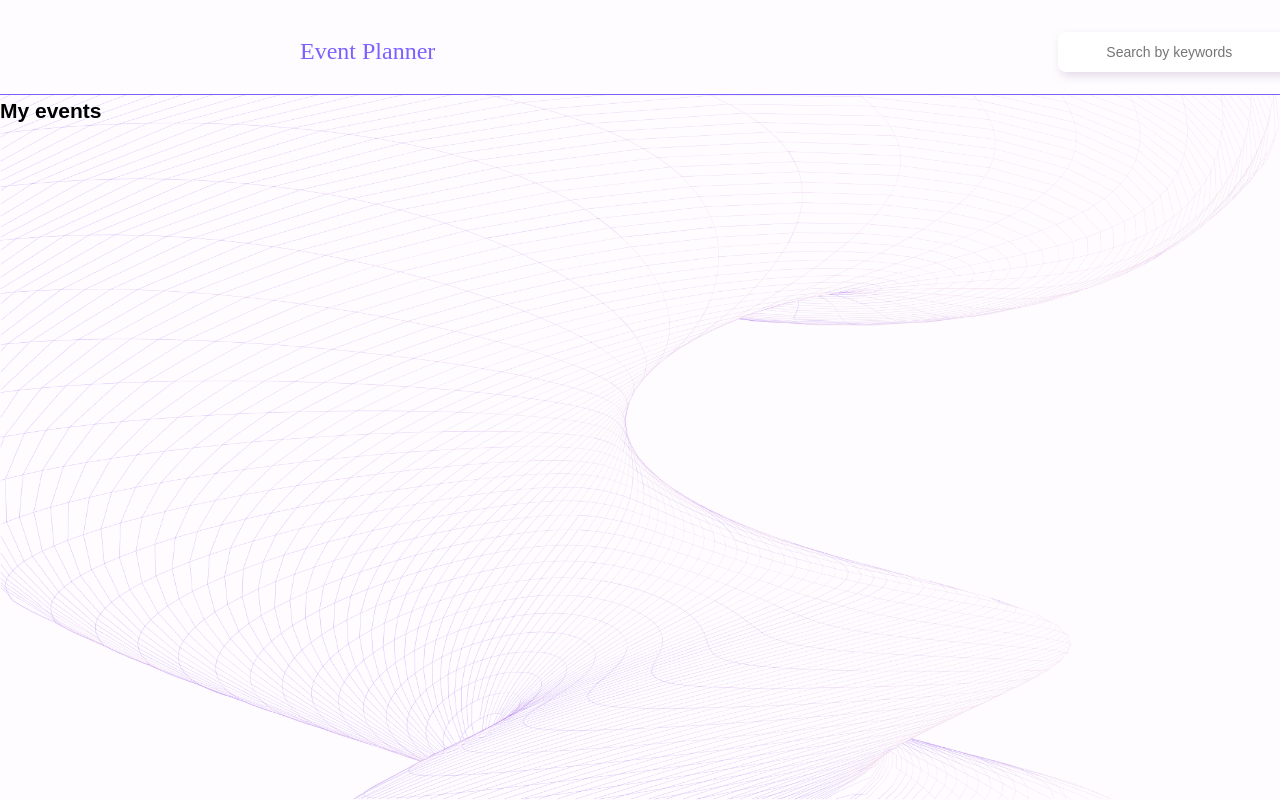
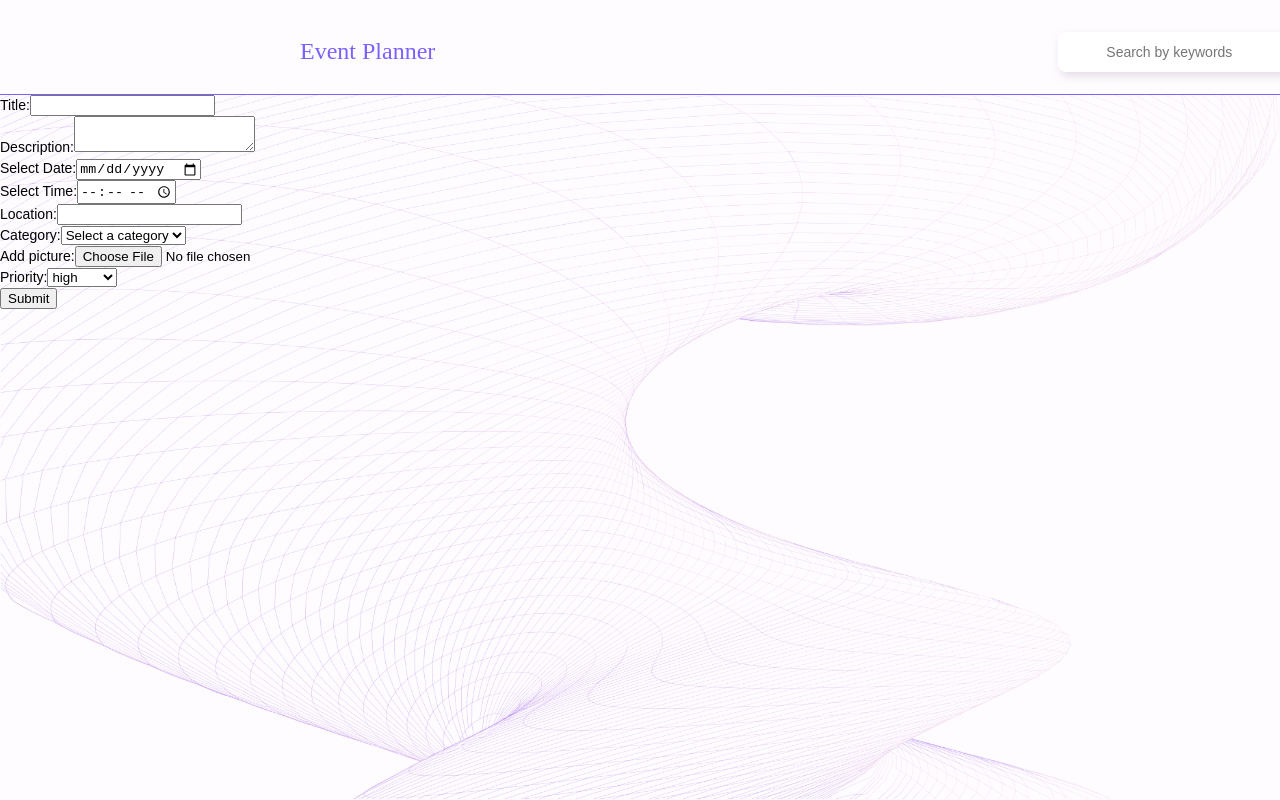
Before and after one commit to AnatoliiStepanovLikhoi/softryzen-event-planner, a React (Vite) app: page /#/create in a window 1280 px wide. Before the commit this address led to /#/. Shown: the top 800 px of the page. Built offline with nearby package versions, Linux system fonts and the light colour scheme.

Commit message:
add: react-hook-form, zustand store, create event page

```diff
--- a/package.json
+++ b/package.json
@@ -15,9 +15,11 @@
     "react": "^18.2.0",
     "react-dom": "^18.2.0",
     "react-helmet": "^6.1.0",
+    "react-hook-form": "^7.45.2",
     "react-icons": "^4.10.1",
     "react-router-dom": "^6.14.2",
-    "styled-components": "^6.0.5"
+    "styled-components": "^6.0.5",
+    "zustand": "^4.4.0"
   },
   "devDependencies": {
     "@types/react": "^18.2.15",
--- a/src/App.jsx
+++ b/src/App.jsx
@@ -15,7 +15,7 @@ function App() {
         <Routes>
           <Route path="/" element={<SharedLayout />}>
             <Route index element={<MainPage />} />
-            <Route path="/create-event" element={<CreateEventPage />} />
+            <Route path="/create/" element={<CreateEventPage />} />
             <Route path="/event/:id" element={<EventDetailPage />} />
             <Route path="*" element={<Navigate to={"/"} />} />
           </Route>
--- /dev/null
+++ b/src/components/EventList/EventList.jsx
@@ -0,0 +1,31 @@
+import useEventStore from "../../services/eventStore";
+import { useEffect } from "react";
+
+const EventList = () => {
+  const events = useEventStore((state) => state.items);
+  const isLoading = useEventStore((state) => state.isLoading);
+  const error = useEventStore((state) => state.error);
+  const fetchEvents = useEventStore((state) => state.fetchEvents);
+
+  useEffect(() => {
+    fetchEvents();
+  }, [fetchEvents]);
+
+  if (isLoading) {
+    return <div>Loading...</div>;
+  }
+
+  if (error) {
+    return <div>Error: {error}</div>;
+  }
+
+  return (
+    <div>
+      {events.map((event) => (
+        <div key={event.id}>{event.title}</div>
+      ))}
+    </div>
+  );
+};
+
+export default EventList;
--- a/src/pages/CreateEventPage/CreateEventPage.jsx
+++ b/src/pages/CreateEventPage/CreateEventPage.jsx
@@ -1,8 +1,110 @@
+import { useForm } from "react-hook-form";
+import { submitEvent } from "../../services/API";
+import useEventStore from "../../services/eventStore";
+
+const eventCategory = [
+  "art",
+  "music",
+  "business",
+  "conference",
+  "workshop",
+  "party",
+  "sport",
+];
+
+const priorityCategory = ["high", "medium", "low"];
+
 const CreateEventPage = () => {
+  const {
+    register,
+    handleSubmit,
+    formState: { errors },
+  } = useForm();
+  const addEvent = useEventStore((state) => state.addEvent);
+
+  const onSubmit = async (data) => {
+    try {
+      await submitEvent(data, addEvent);
+    } catch (error) {
+      console.error("Error creating event:", error);
+    }
+  };
+
   return (
-    <div>
-      <h2>Create new event</h2>
-    </div>
+    <>
+      <form onSubmit={handleSubmit(onSubmit)}>
+        <div>
+          <label htmlFor="title">Title:</label>
+          <input
+            type="text"
+            id="title"
+            {...register("title", {
+              required: "Required",
+              pattern: /^[a-zA-Z\s]+$/,
+            })}
+          />
+          {errors.title && <div>{errors.title.message}</div>}
+        </div>
+
+        <div>
+          <label htmlFor="description">Description:</label>
+          <textarea id="description" {...register("description")} />
+        </div>
+
+        <div>
+          <label htmlFor="date">Select Date:</label>
+          <input type="date" id="date" {...register("date")} />
+        </div>
+
+        <div>
+          <label htmlFor="time">Select Time:</label>
+          <input type="time" id="time" {...register("time")} />
+        </div>
+
+        <div>
+          <label htmlFor="location">Location:</label>
+          <input
+            type="text"
+            id="location"
+            {...register("location", {
+              required: "Required",
+              pattern: /^[a-zA-Z\s]+$/,
+            })}
+          />
+          {errors.location && <div>{errors.location.message}</div>}
+        </div>
+
+        <div>
+          <label htmlFor="category">Category:</label>
+          <select id="category" {...register("category")}>
+            <option value="">Select a category</option>
+            {eventCategory.map((category) => (
+              <option key={category} value={category}>
+                {category}
+              </option>
+            ))}
+          </select>
+        </div>
+
+        <div>
+          <label htmlFor="picture">Add picture:</label>
+          <input type="file" id="picture" {...register("picture")} />
+        </div>
+
+        <div>
+          <label htmlFor="priority">Priority:</label>
+          <select id="priority" {...register("priority")}>
+            {priorityCategory.map((priority) => (
+              <option key={priority} value={priority}>
+                {priority}
+              </option>
+            ))}
+          </select>
+        </div>
+
+        <button type="submit">Submit</button>
+      </form>
+    </>
   );
 };
 
--- a/src/pages/MainPage/MainPage.jsx
+++ b/src/pages/MainPage/MainPage.jsx
@@ -1,8 +1,12 @@
+import { NavLink } from "react-router-dom";
+import EventList from "../../components/EventList/EventList";
+
 const MainPage = () => {
   return (
     <div>
       <h2>My events</h2>
-      <li></li>
+      <NavLink to="/create">Create</NavLink>
+      <EventList />
     </div>
   );
 };
--- /dev/null
+++ b/src/services/API.js
@@ -0,0 +1,15 @@
+import axios from "axios";
+
+export const submitEvent = async (data, addEvent) => {
+  try {
+    const response = await axios.post(
+      "https://6468ba5260c8cb9a2cb077de.mockapi.io/api/events",
+      data
+    );
+    const newEvent = { ...response.data, id: new Date().getTime() };
+    addEvent(newEvent);
+    console.log("Event successfully created:", response.data);
+  } catch (error) {
+    console.error("Error creating event:", error);
+  }
+};
--- /dev/null
+++ b/src/services/eventStore.js
@@ -0,0 +1,40 @@
+import { create } from "zustand";
+
+const useEventStore = create((set) => ({
+  items: [
+    {
+      id: 1,
+      title: "The Beatles party",
+      description: "This event for all people",
+      selectDate: "15/10/2023",
+      selectTime: "18:00",
+      location: "Kharkiv,Mysonositskya str",
+      category: "Art",
+      addPicture: "",
+      priority: "high",
+    },
+  ],
+  isLoading: false,
+  error: null,
+
+  fetchEvents: async () => {
+    set({ isLoading: true });
+    try {
+      const response = await fetch(
+        "https://6468ba5260c8cb9a2cb077de.mockapi.io/api/events"
+      );
+      const data = await response.json();
+      set({ items: data, isLoading: false, error: null });
+    } catch (error) {
+      set({ isLoading: false, error: error.message });
+    }
+  },
+
+  addEvent: (event) => {
+    set((state) => ({
+      items: [...state.items, event],
+    }));
+  },
+}));
+
+export default useEventStore;
```
Also changed, not shown: 1 other file (tests, documents, lock files or other folders).
